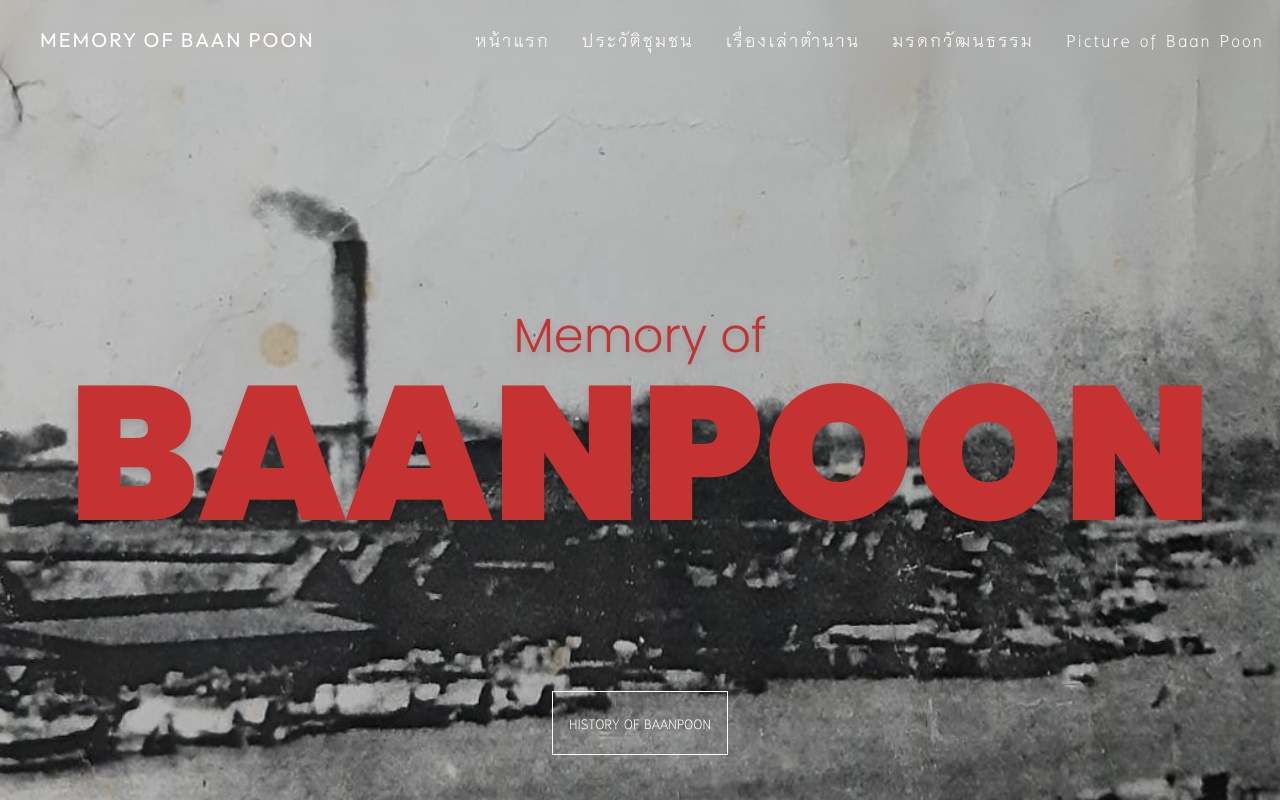
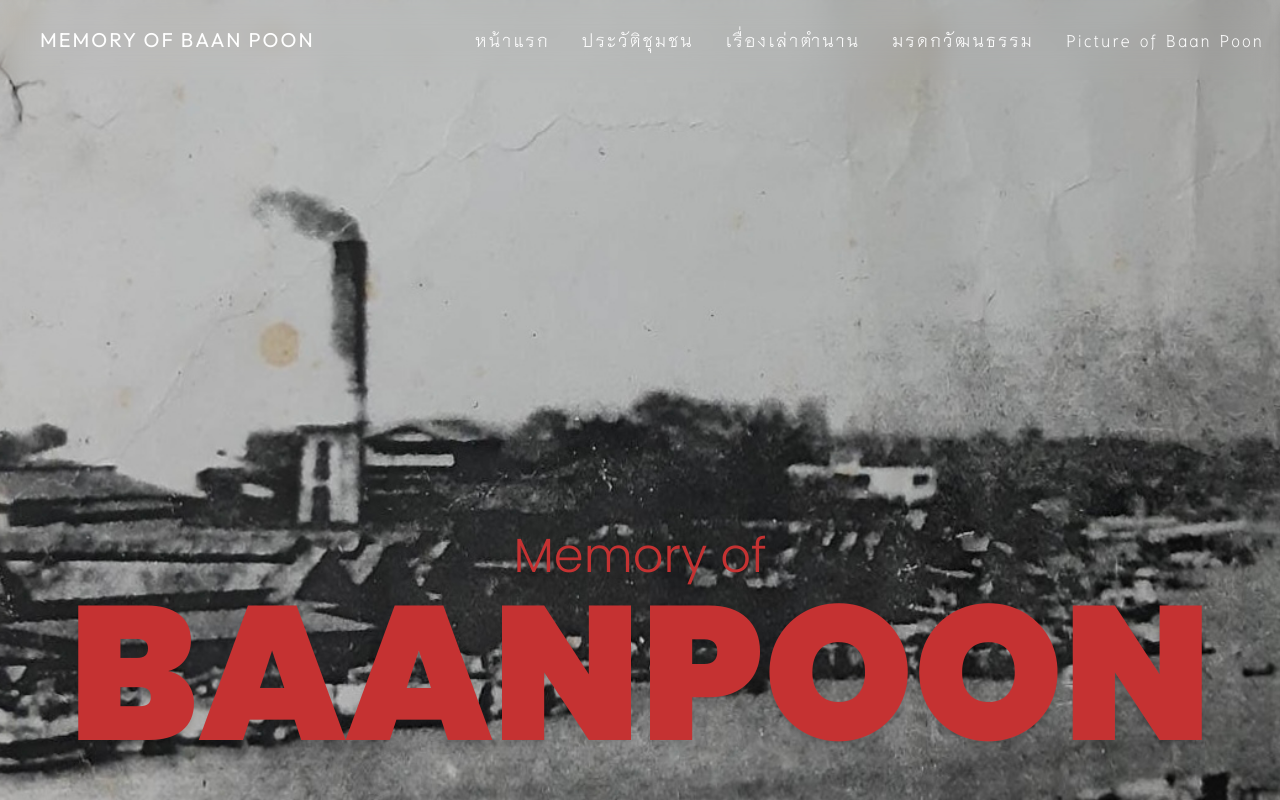
Before and after one commit to Ball15124/memoryOfBaanPoon, a Next.js app: page / in a window 1280 px wide. Shown: the top 800 px of the page. Built offline with nearby package versions, Linux system fonts and the light colour scheme.

Commit message:
Fixed ios comeback

```diff
--- a/app/globals.css
+++ b/app/globals.css
@@ -39,8 +39,8 @@ html {
 
 
 body {
+  min-height: '-webkit-fill-available'; /* Safari */
   min-height: 100vh;
-  min-height: '-webkit-fill-available'; /* Safari */
   font-family: 'TH Niramit AS Regular, sans-serif';
   /* color: rgb(var(--foreground-rgb));
   background: linear-gradient(
--- a/app/page.tsx
+++ b/app/page.tsx
@@ -83,7 +83,7 @@ export default function Home() {
     <>
       <main className="flex w-full flex-col pb-5 relative top-[-80px]">
         {/* Replace 'path/to/your/image.jpg' with the actual path to your image */}
-        <div className="flex flex-col sticky top-0 w-full h-[1100px] bg-[url('/assests/images/หน้าแรก(1).JPG')] bg-scroll bg-center bg-no-repeat bg-cover justifiy-center items-center justify-items-center">
+        <div className="flex flex-col sticky top-0 w-full h-[1100px] bg-[url('/assests/images/หน้าแรก(1).JPG')] bg-scroll bg-center bg-no-repeat bg-cover justify-center items-center justify-items-center">
           <h1
             className={`${poppins.className} text-[28px] sm:text-[30px] lg:text-[48px] text-[#C53232] font-light drop-shadow-lg text-center mt-[300px] animate-fade-in`}
           >
```
